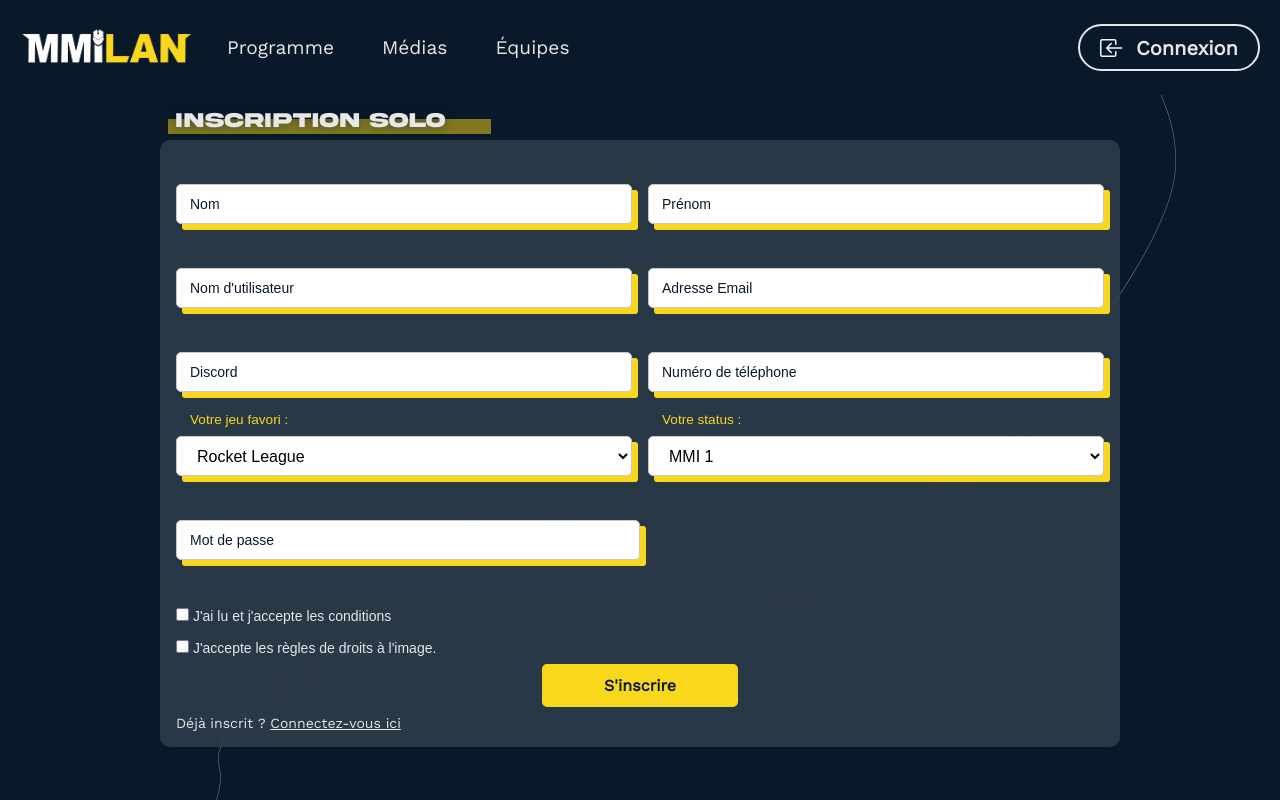
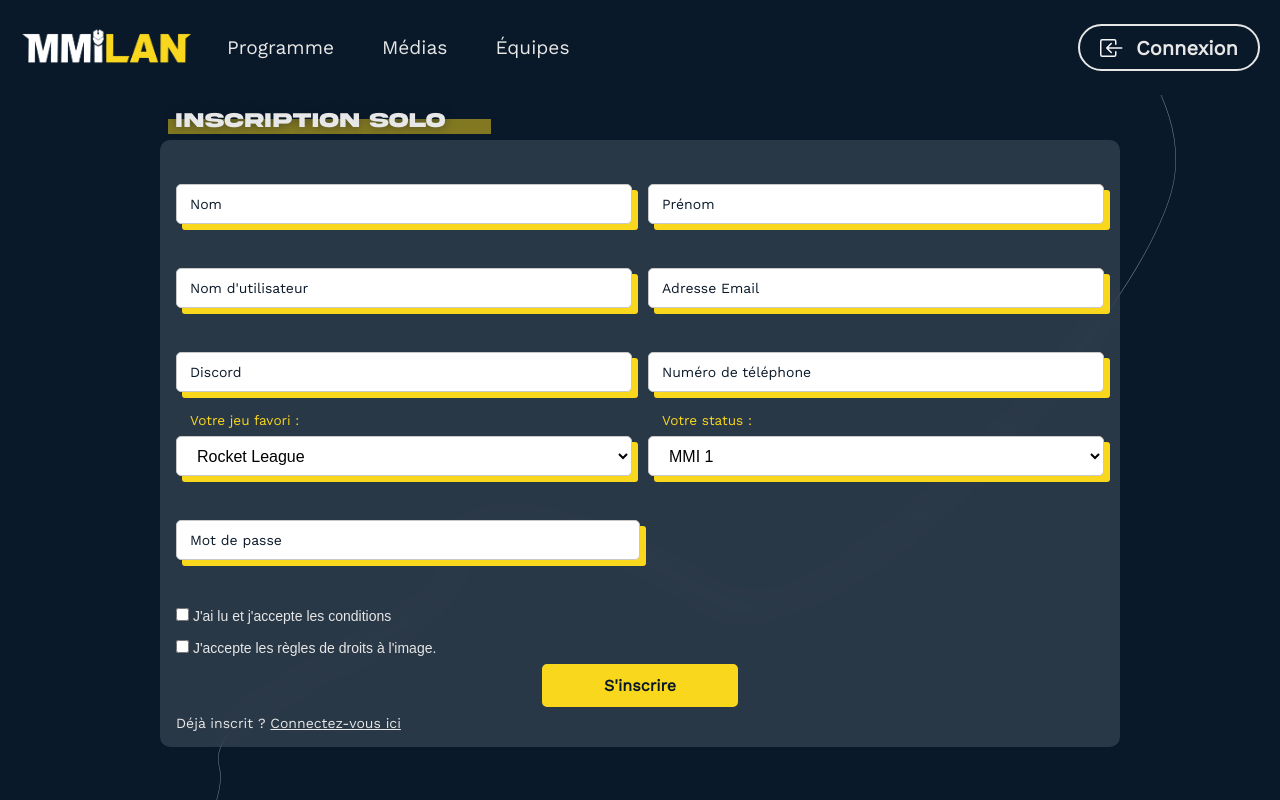
Before and after one commit to arthur-mdn/mmilan, a PHP site: page /register.php in a window 1280 px wide. Run offline with PHP 8.4, Linux system fonts and the light colour scheme; data comes from the database, SQL or seed files in the repository; data that the repository does not hold is empty.

Commit message:
fix issues on iOS causing inputs:after beeing behind

```diff
--- a/uikit/style/ui-kit.css
+++ b/uikit/style/ui-kit.css
@@ -188,6 +188,7 @@ p {
   margin-top: 1.75rem;
   width: 100%;
   max-width: 400px;
+  z-index: 1;
 }
 .input-group:not(.normal_label) label {
   position: absolute;
@@ -199,7 +200,6 @@ p {
   color: var(--color-dark);
   transition: all 0.3s ease;
   transform: translateY(-50%);
-  z-index: 1;
   cursor: pointer;
 }
 
@@ -262,8 +262,23 @@ p {
   width: 100%;
   height: 100%;
   background-color: var(--color-primary);
-  z-index: -1;
+  z-index: 1;
   border-radius: 3px;
+}
+
+.input-group input,
+.input-group select {
+  position: relative;
+  z-index: 2;
+}
+.input-group label {
+  font-family: "Work Sans", sans-serif;
+  position: relative;
+  z-index: 3;
+}
+
+.input-group option {
+  font-family: "Work Sans", sans-serif;
 }
 
 input {
```
